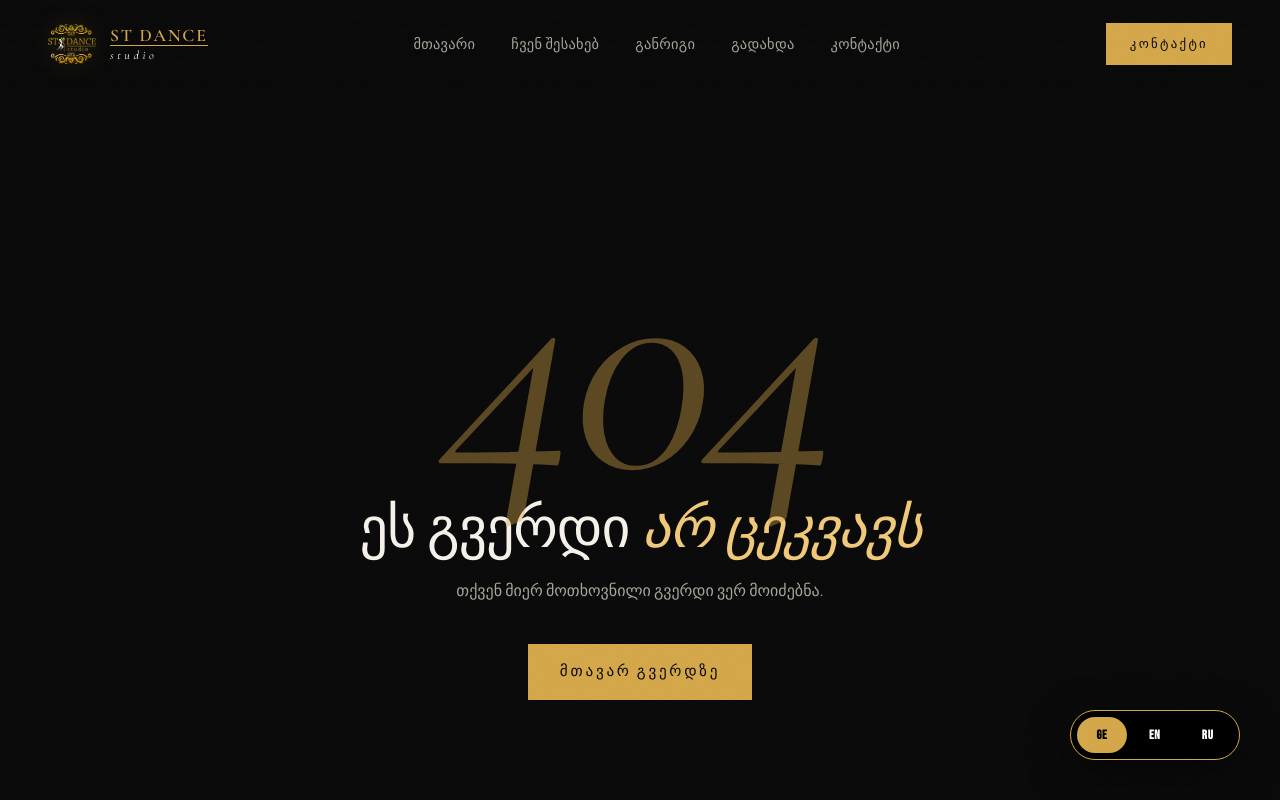
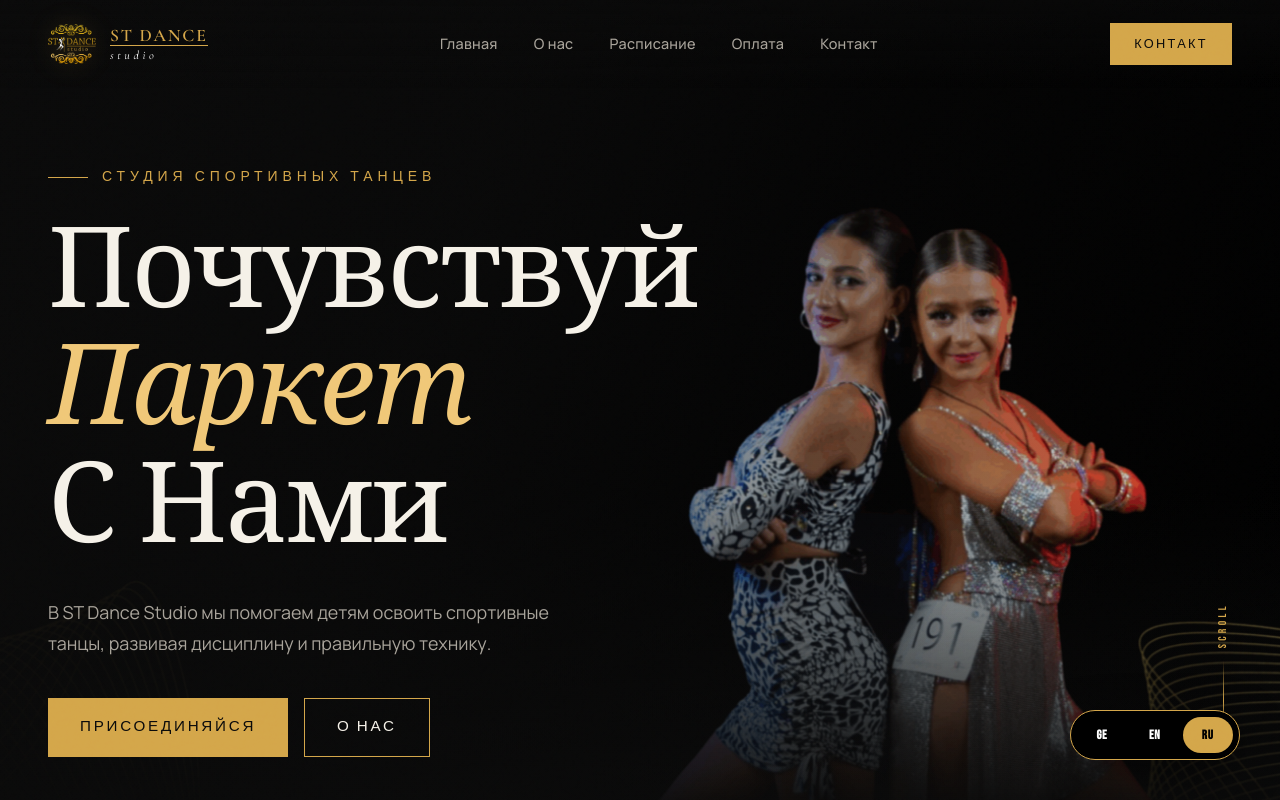
Before and after one commit to TSERJ13/stdancestudio, a React (Vite) app: page /ru in a window 1280 px wide. Shown: the top 800 px of the page. Built offline with nearby package versions, Linux system fonts and the light colour scheme; no server answers.

Commit message:
Implement URL-based language routing for /ru and /en paths

```diff
--- a/src/App.jsx
+++ b/src/App.jsx
@@ -23,6 +23,20 @@ function ScrollToTop() {
   return null
 }
 
+const AppRoutes = () => (
+  <Routes>
+    <Route path="/" element={<Home />} />
+    <Route path="about" element={<About />} />
+    <Route path="schedule" element={<Schedule />} />
+    <Route path="payment" element={<Payment />} />
+    <Route path="success" element={<Success />} />
+    <Route path="contact" element={<Contact />} />
+    <Route path="register" element={<Register />} />
+    <Route path="f/:slug" element={<CustomFormView />} />
+    <Route path="*" element={<NotFound />} />
+  </Routes>
+)
+
 export default function App() {
   const { pathname } = useLocation()
   const isStandalone = pathname.startsWith('/admin') || pathname.startsWith('/portal')
@@ -40,15 +54,9 @@ export default function App() {
       ) : (
         <Layout>
           <Routes>
-            <Route path="/" element={<Home />} />
-            <Route path="/about" element={<About />} />
-            <Route path="/schedule" element={<Schedule />} />
-            <Route path="/payment" element={<Payment />} />
-            <Route path="/success" element={<Success />} />
-            <Route path="/contact" element={<Contact />} />
-            <Route path="/register" element={<Register />} />
-            <Route path="/f/:slug" element={<CustomFormView />} />
-            <Route path="*" element={<NotFound />} />
+            <Route path="/ru/*" element={<AppRoutes />} />
+            <Route path="/en/*" element={<AppRoutes />} />
+            <Route path="/*" element={<AppRoutes />} />
           </Routes>
         </Layout>
       )}
--- a/src/components/Footer.jsx
+++ b/src/components/Footer.jsx
@@ -5,14 +5,16 @@ import './Footer.css'
 
 export default function Footer() {
   const { contact } = siteContent
-  const { t } = useLanguage()
+  const { lang, t } = useLanguage()
+
+  const basePath = lang === 'ka' ? '' : `/${lang}`
 
   const navItems = [
-    { label: t('nav.home'), to: '/' },
-    { label: t('nav.about'), to: '/about' },
-    { label: t('nav.schedule'), to: '/schedule' },
-    { label: t('nav.payment'), to: '/payment' },
-    { label: t('nav.contact'), to: '/contact' },
+    { label: t('nav.home'), to: `${basePath}/` },
+    { label: t('nav.about'), to: `${basePath}/about` },
+    { label: t('nav.schedule'), to: `${basePath}/schedule` },
+    { label: t('nav.payment'), to: `${basePath}/payment` },
+    { label: t('nav.contact'), to: `${basePath}/contact` },
   ]
 
   return (
--- a/src/components/Header.jsx
+++ b/src/components/Header.jsx
@@ -1,22 +1,38 @@
 import { useState, useEffect } from 'react'
-import { NavLink, Link } from 'react-router-dom'
+import { NavLink, Link, useNavigate, useLocation } from 'react-router-dom'
 import { useLanguage } from '../context/LanguageContext'
 import './Header.css'
 
 const FloatingLangSwitcher = () => {
-  const { lang, setLang } = useLanguage()
+  const { lang } = useLanguage()
   const [expanded, setExpanded] = useState(false)
+  const navigate = useNavigate()
+  const location = useLocation()
 
   const handleLangClick = (newLang) => {
     if (!expanded) {
       setExpanded(true)
     } else {
-      setLang(newLang)
       setExpanded(false)
+      if (newLang !== lang) {
+        let path = location.pathname
+
+        if (path.startsWith('/ru/') || path === '/ru') {
+          path = path.replace(/^\/ru/, '')
+        } else if (path.startsWith('/en/') || path === '/en') {
+          path = path.replace(/^\/en/, '')
+        }
+
+        if (path === '') path = '/'
+
+        if (newLang !== 'ka') {
+           path = `/${newLang}${path === '/' ? '' : path}`
+        }
+        navigate(path)
+      }
     }
   }
 
-  // Auto-close when clicking outside might be good, but for now toggle is fine
   return (
     <div className={`floating-lang ${expanded ? 'is-expanded' : 'is-collapsed'}`}>
       <button
@@ -44,7 +60,7 @@ const FloatingLangSwitcher = () => {
 export default function Header() {
   const [scrolled, setScrolled] = useState(false)
   const [mobileOpen, setMobileOpen] = useState(false)
-  const { t } = useLanguage()
+  const { t, lang } = useLanguage()
 
   useEffect(() => {
     const onScroll = () => setScrolled(window.scrollY > 40)
@@ -57,19 +73,21 @@ export default function Header() {
     return () => { document.body.style.overflow = '' }
   }, [mobileOpen])
 
+  const basePath = lang === 'ka' ? '' : `/${lang}`
+
   const navItems = [
-    { label: t('nav.home'), to: '/' },
-    { label: t('nav.about'), to: '/about' },
-    { label: t('nav.schedule'), to: '/schedule' },
-    { label: t('nav.payment'), to: '/payment' },
-    { label: t('nav.contact'), to: '/contact' },
+    { label: t('nav.home'), to: `${basePath}/` },
+    { label: t('nav.about'), to: `${basePath}/about` },
+    { label: t('nav.schedule'), to: `${basePath}/schedule` },
+    { label: t('nav.payment'), to: `${basePath}/payment` },
+    { label: t('nav.contact'), to: `${basePath}/contact` },
   ]
 
   return (
     <>
       <header className={`header ${scrolled ? 'is-scrolled' : ''}`}>
         <div className="header__inner container">
-          <Link to="/" className="header__brand" onClick={() => setMobileOpen(false)}>
+          <Link to={`${basePath}/`} className="header__brand" onClick={() => setMobileOpen(false)}>
             <img src="/images/logo-transparent.png" alt="ST Dance Studio" className="header__logo" />
             <div className="header__brand-text" style={{ fontFamily: '"Times New Roman", Times, serif', textTransform: 'uppercase' }}>
               <span className="header__brand-name" style={{ color: 'var(--color-gold)', fontSize: '1.1rem', letterSpacing: '0.1em' }}>ST DANCE</span>
@@ -86,14 +104,14 @@ export default function Header() {
                 className={({ isActive }) =>
                   `header__link ${isActive ? 'is-active' : ''}`
                 }
-                end={item.to === '/'}
+                end={item.to === `${basePath}/`}
               >
                 {item.label}
               </NavLink>
             ))}
           </nav>
 
-          <Link to="/contact" className="btn btn-primary header__cta">
+          <Link to={`${basePath}/contact`} className="btn btn-primary header__cta">
             {t('nav.contact')}
           </Link>
 
@@ -120,7 +138,7 @@ export default function Header() {
                 className={({ isActive }) =>
                   `mobile-menu__link ${isActive ? 'is-active' : ''}`
                 }
-                end={item.to === '/'}
+                end={item.to === `${basePath}/`}
               >
                 <span className="mobile-menu__num">0{i + 1}</span>
                 {item.label}
@@ -128,7 +146,7 @@ export default function Header() {
             ))}
           </nav>
           <Link
-            to="/contact"
+            to={`${basePath}/contact`}
             onClick={() => setMobileOpen(false)}
             className="btn btn-primary mobile-menu__cta"
           >
--- a/src/context/LanguageContext.jsx
+++ b/src/context/LanguageContext.jsx
@@ -1,10 +1,27 @@
 import { createContext, useContext, useState, useEffect } from 'react'
+import { useLocation } from 'react-router-dom'
 import { translations } from '../data/translations'
 
 const LanguageContext = createContext()
 
 export function LanguageProvider({ children }) {
   const [lang, setLang] = useState(localStorage.getItem('lang') || 'ka')
+  const location = useLocation()
+
+  useEffect(() => {
+    const path = location.pathname
+    if (path.startsWith('/ru/') || path === '/ru') {
+      setLang('ru')
+    } else if (path.startsWith('/en/') || path === '/en') {
+      setLang('en')
+    } else if (path.startsWith('/ka/') || path === '/ka') {
+      // Actually default is ka without prefix, but let's allow it just in case
+      setLang('ka')
+    } else if (!path.startsWith('/admin') && !path.startsWith('/portal')) {
+      // Default to Georgian for root and other paths
+      setLang('ka')
+    }
+  }, [location.pathname])
 
   useEffect(() => {
     localStorage.setItem('lang', lang)
--- a/src/pages/Home.jsx
+++ b/src/pages/Home.jsx
@@ -7,7 +7,8 @@ import './Home.css'
 export default function Home() {
   const { stats, programs, teachers, testimonials } = siteContent
   const [testimonialIdx, setTestimonialIdx] = useState(0)
-  const { t } = useLanguage()
+  const { lang, t } = useLanguage()
+  const basePath = lang === 'ka' ? '' : `/${lang}`
 
   useEffect(() => {
     const id = setInterval(() => {
@@ -43,10 +44,10 @@ export default function Home() {
             </p>
 
             <div className="hero__actions fade-up" style={{ animationDelay: '0.75s' }}>
-              <Link to="/register" className="btn btn-primary">
+              <Link to={`${basePath}/register`} className="btn btn-primary">
                 {t('hero.cta')}
               </Link>
-              <Link to="/about" className="btn btn-ghost">
+              <Link to={`${basePath}/about`} className="btn btn-ghost">
                 {t('nav.about')}
               </Link>
             </div>
@@ -108,7 +109,7 @@ export default function Home() {
             <p>
               {t('about.desc2')}
             </p>
-            <Link to="/about" className="btn btn-arrow">
+            <Link to={`${basePath}/about`} className="btn btn-arrow">
               {t('about.more')}
             </Link>
           </div>
@@ -140,7 +141,7 @@ export default function Home() {
           </div>
 
           <div className="section-foot">
-            <Link to="/about" className="btn btn-ghost">
+            <Link to={`${basePath}/about`} className="btn btn-ghost">
               {t('about.more')}
             </Link>
           </div>
@@ -218,7 +219,7 @@ export default function Home() {
               {t('home.ctaDesc')}
             </p>
           </div>
-          <Link to="/register" className="btn btn-primary cta__btn">
+          <Link to={`${basePath}/register`} className="btn btn-primary cta__btn">
             {t('home.ctaBtn')}
           </Link>
         </div>
--- a/src/pages/NotFound.jsx
+++ b/src/pages/NotFound.jsx
@@ -1,7 +1,11 @@
 import { Link } from 'react-router-dom'
+import { useLanguage } from '../context/LanguageContext'
 import './InnerPage.css'
 
 export default function NotFound() {
+  const { lang, t } = useLanguage()
+  const basePath = lang === 'ka' ? '' : `/${lang}`
+
   return (
     <section className="not-found">
       <div className="container not-found__inner">
@@ -10,7 +14,7 @@ export default function NotFound() {
           ეს გვერდი <span className="display-italic">არ ცეკვავს</span>
         </h1>
         <p>თქვენ მიერ მოთხოვნილი გვერდი ვერ მოიძებნა.</p>
-        <Link to="/" className="btn btn-primary">მთავარ გვერდზე</Link>
+        <Link to={`${basePath}/`} className="btn btn-primary">მთავარ გვერდზე</Link>
       </div>
     </section>
   )
--- a/src/pages/Programs.jsx
+++ b/src/pages/Programs.jsx
@@ -1,9 +1,12 @@
 import { siteContent } from '../data/content'
 import { Link } from 'react-router-dom'
+import { useLanguage } from '../context/LanguageContext'
 import './InnerPage.css'
 
 export default function Programs() {
   const { programs } = siteContent
+  const { lang, t } = useLanguage()
+  const basePath = lang === 'ka' ? '' : `/${lang}`
 
   return (
     <>
@@ -49,7 +52,7 @@ export default function Programs() {
           <div className="programs-cta">
             <h3 className="display">არ იცი რომელი აირჩიო?</h3>
             <p>დაგეხმარებით — ერთი საცდელი გაკვეთილი და ყველაფერი გასაგები გახდება.</p>
-            <Link to="/contact" className="btn btn-primary">საცდელი გაკვეთილი</Link>
+            <Link to={`${basePath}/contact`} className="btn btn-primary">საცდელი გაკვეთილი</Link>
           </div>
         </div>
       </section>
--- a/src/pages/Success.jsx
+++ b/src/pages/Success.jsx
@@ -1,7 +1,11 @@
 import { Link } from 'react-router-dom'
+import { useLanguage } from '../context/LanguageContext'
 import './InnerPage.css'
 
 export default function Success() {
+  const { lang } = useLanguage()
+  const basePath = lang === 'ka' ? '' : `/${lang}`
+
   return (
     <section className="page-hero" style={{ minHeight: '80vh', display: 'flex', alignItems: 'center', justifyContent: 'center', textAlign: 'center' }}>
       <div className="container">
@@ -28,7 +32,7 @@ export default function Success() {
           დამატებითი კითხვების შემთხვევაში, გთხოვთ დაგვიკავშირდეთ.
         </p>
         <div style={{ animation: 'fadeUp 1.2s var(--ease) backwards', animationDelay: '0.6s' }}>
-          <Link to="/" className="btn btn-primary">
+          <Link to={`${basePath}/`} className="btn btn-primary">
             მთავარ გვერდზე დაბრუნება
           </Link>
         </div>
```
